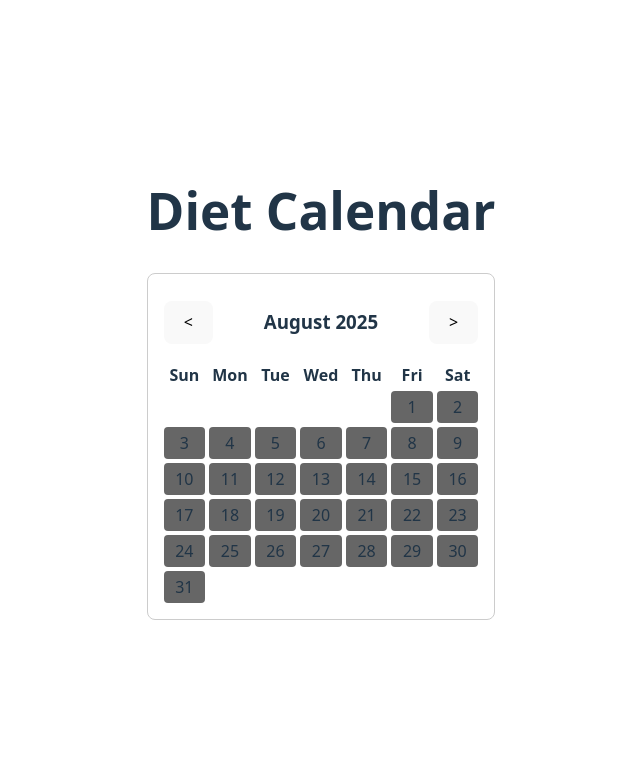
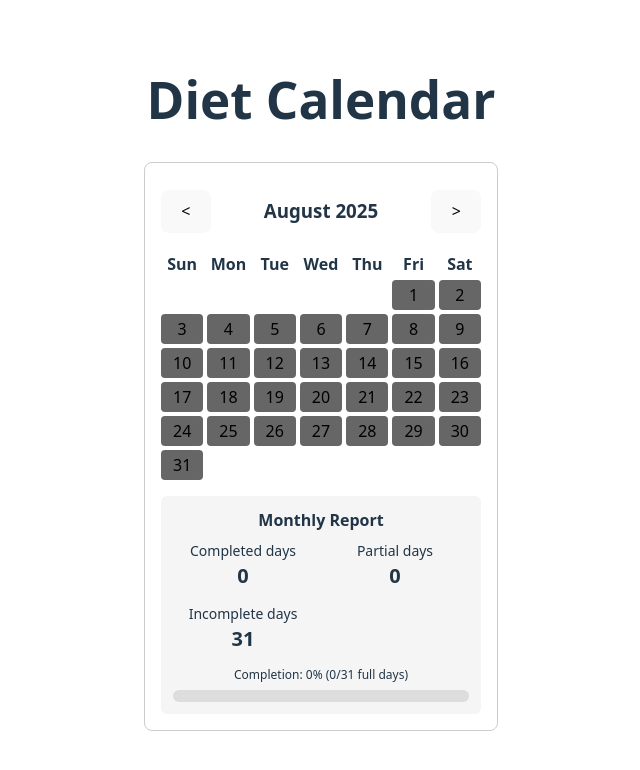
Before and after one commit to arturlicks/DietCalendarReact, a React (Vite) app: page / in a window 1280 px wide. Shown: the top 770 px of the page, without its empty margins (319-959 px from the left). Built offline with nearby package versions, Linux system fonts and the light colour scheme; no server answers; the database is empty.

Commit message:
Add Report component and integrate it into Calendar; refactor CalendarGrid and MealModal for improved functionality

```diff
--- a/src/Calendar.jsx
+++ b/src/Calendar.jsx
@@ -1,6 +1,7 @@
 import { useState, useMemo, useEffect } from 'react';
 import MealModal from './MealModal';
 import CalendarGrid from './CalendarGrid';
+import Report from './Report';
 import { supabase } from './supabaseClient';
 
 function getDaysInMonth(year, month) {
@@ -27,13 +28,15 @@ export default function Calendar() {
     const daysInMonth = getDaysInMonth(currentYear, currentMonth);
     const firstDay = new Date(currentYear, currentMonth, 1).getDay();
 
-    // Memoize days array for performance
+    // Memoize days array for performance. Each slot is an object with a stable id.
     const days = useMemo(() => {
         const arr = [];
-        for (let i = 0; i < firstDay; i++) arr.push(null);
-        for (let d = 1; d <= daysInMonth; d++) arr.push(d);
+        for (let i = 0; i < firstDay; i++) arr.push({ id: `empty-${currentYear}-${currentMonth}-${i}` });
+        for (let d = 1; d <= daysInMonth; d++) {
+            arr.push({ id: getDateKey(currentYear, currentMonth, d), day: d });
+        }
         return arr;
-    }, [firstDay, daysInMonth]);
+    }, [firstDay, daysInMonth, currentYear, currentMonth]);
 
     // Fetch selections from Supabase on mount
     useEffect(() => {
@@ -123,6 +126,12 @@ export default function Calendar() {
                 selections={selections}
                 onDayClick={openModal}
             />
+            <Report
+                year={currentYear}
+                month={currentMonth}
+                daysInMonth={daysInMonth}
+                selections={selections}
+            />
             <MealModal
                 open={selectedDay !== null}
                 date={
--- a/src/CalendarGrid.jsx
+++ b/src/CalendarGrid.jsx
@@ -1,12 +1,7 @@
 import React from 'react';
-
-function getDateKey(year, month, day) {
-    return `${year}-${String(month + 1).padStart(2, '0')}-${String(day).padStart(2, '0')}`;
-}
+import PropTypes from 'prop-types';
 
 export default function CalendarGrid({
-    year,
-    month,
     days,
     selections,
     onDayClick,
@@ -16,20 +11,21 @@ export default function CalendarGrid({
             {['Sun', 'Mon', 'Tue', 'Wed', 'Thu', 'Fri', 'Sat'].map((d) => (
                 <div key={d} style={{ fontWeight: 'bold', textAlign: 'center' }}>{d}</div>
             ))}
-            {days.map((d, i) => {
-                if (!d) return <div key={i}></div>;
-                const key = getDateKey(year, month, d);
-                const sel = selections[key];
+            {days.map((slot) => {
+                if (!slot.day) return <div key={slot.id} />;
+                const d = slot.day;
+                const key = slot.id; // already a date key
+                const sel = selections?.[key];
                 // How many meals checked
-                const lunchChecked = sel && sel.Lunch;
-                const snackChecked = sel && sel.Snack;
-                const dinnerChecked = sel && sel.Dinner;
+                const lunchChecked = !!sel?.Lunch;
+                const snackChecked = !!sel?.Snack;
+                const dinnerChecked = !!sel?.Dinner;
                 const allChecked = lunchChecked && snackChecked && dinnerChecked;
                 const noneChecked = !lunchChecked && !snackChecked && !dinnerChecked;
                 const someChecked = !allChecked && !noneChecked && (lunchChecked || snackChecked || dinnerChecked);
                 let background = '#666666ff';
-                let color = undefined;
-                let border = undefined;
+                let color;
+                let border;
                 if (allChecked) {
                     background = '#4caf50'; // all checked (green)
                     color = '#fff';
@@ -40,8 +36,10 @@ export default function CalendarGrid({
                     border = '2px solid #ffea00';
                 }
                 return (
-                    <div
-                        key={i}
+                    <button
+                        key={key}
+                        type="button"
+                        onClick={() => onDayClick(d)}
                         style={{
                             textAlign: 'center',
                             padding: 4,
@@ -50,13 +48,20 @@ export default function CalendarGrid({
                             borderRadius: 4,
                             color,
                             border,
+                            borderStyle: 'none',
                         }}
-                        onClick={() => onDayClick(d)}
+                        aria-label={`Day ${d}`}
                     >
                         {d}
-                    </div>
+                    </button>
                 );
             })}
         </div>
     );
 }
+
+CalendarGrid.propTypes = {
+    days: PropTypes.array.isRequired,
+    selections: PropTypes.object,
+    onDayClick: PropTypes.func.isRequired,
+};
--- a/src/MealModal.jsx
+++ b/src/MealModal.jsx
@@ -1,9 +1,24 @@
-import React from 'react';
+import React, { useEffect } from 'react';
+import PropTypes from 'prop-types';
 
 export default function MealModal({ open, date, mealSelections, onChange, onClose, onSave }) {
+    useEffect(() => {
+        function onKey(e) {
+            if (e.key === 'Escape') onClose();
+        }
+        if (open) {
+            window.addEventListener('keydown', onKey);
+            return () => window.removeEventListener('keydown', onKey);
+        }
+        return undefined;
+    }, [open, onClose]);
+
     if (!open) return null;
     return (
         <div
+            role="dialog"
+            aria-modal="true"
+            tabIndex={-1}
             style={{
                 position: 'fixed',
                 top: 0,
@@ -19,6 +34,7 @@ export default function MealModal({ open, date, mealSelections, onChange, onClos
             onClick={onClose}
         >
             <div
+                role="document"
                 style={{
                     background: '#555',
                     padding: 24,
@@ -54,7 +70,7 @@ export default function MealModal({ open, date, mealSelections, onChange, onClos
                         >
                             <input
                                 type="checkbox"
-                                checked={mealSelections[meal]}
+                                checked={!!mealSelections[meal]}
                                 onChange={() => onChange(meal)}
                                 style={{ marginRight: 8 }}
                             />
@@ -70,3 +86,12 @@ export default function MealModal({ open, date, mealSelections, onChange, onClos
         </div>
     );
 }
+
+MealModal.propTypes = {
+    open: PropTypes.bool.isRequired,
+    date: PropTypes.string,
+    mealSelections: PropTypes.object.isRequired,
+    onChange: PropTypes.func.isRequired,
+    onClose: PropTypes.func.isRequired,
+    onSave: PropTypes.func.isRequired,
+};
--- /dev/null
+++ b/src/Report.jsx
@@ -0,0 +1,73 @@
+import React, { useMemo } from 'react';
+import PropTypes from 'prop-types';
+
+function getDateKey(year, month, day) {
+    return `${year}-${String(month + 1).padStart(2, '0')}-${String(day).padStart(2, '0')}`;
+}
+
+export default function Report({ year, month, daysInMonth, selections }) {
+    // Compute counts for the month
+    const { completedDays, incompleteDays, partialDays } = useMemo(() => {
+        let completed = 0;
+        let partial = 0;
+        let incomplete = 0;
+        for (let d = 1; d <= daysInMonth; d++) {
+            const key = getDateKey(year, month, d);
+            const sel = selections[key];
+            if (!sel) {
+                incomplete++;
+                continue;
+            }
+            const vals = [sel.Lunch, sel.Snack, sel.Dinner];
+            const checkedCount = vals.filter(Boolean).length;
+            if (checkedCount === 3) completed++;
+            else if (checkedCount === 0) incomplete++;
+            else partial++;
+        }
+        return { completedDays: completed, incompleteDays: incomplete, partialDays: partial };
+    }, [year, month, daysInMonth, selections]);
+
+    const total = daysInMonth;
+    const percent = total === 0 ? 0 : Math.round((completedDays / total) * 100);
+
+    return (
+        <div style={{ marginTop: 16, padding: 12, background: '#f5f5f5', borderRadius: 6 }}>
+            <h4 style={{ margin: '0 0 8px 0' }}>Monthly Report</h4>
+            <div style={{ display: 'flex', gap: 12, alignItems: 'center', flexWrap: 'wrap' }}>
+                <div style={{ minWidth: 140 }}>
+                    <div style={{ fontSize: 14 }}>Completed days</div>
+                    <div style={{ fontSize: 20, fontWeight: 'bold' }}>{completedDays}</div>
+                </div>
+                <div style={{ minWidth: 140 }}>
+                    <div style={{ fontSize: 14 }}>Partial days</div>
+                    <div style={{ fontSize: 20, fontWeight: 'bold' }}>{partialDays}</div>
+                </div>
+                <div style={{ minWidth: 140 }}>
+                    <div style={{ fontSize: 14 }}>Incomplete days</div>
+                    <div style={{ fontSize: 20, fontWeight: 'bold' }}>{incompleteDays}</div>
+                </div>
+                <div style={{ flex: 1, minWidth: 180 }}>
+                    <div style={{ fontSize: 12, marginBottom: 6 }}>
+                        Completion: {percent}% ({completedDays}/{total} full days)
+                    </div>
+                    <div style={{ background: '#ddd', height: 12, borderRadius: 6, overflow: 'hidden' }}>
+                        <div style={{ width: `${percent}%`, height: '100%', background: '#4caf50' }} />
+                    </div>
+                </div>
+            </div>
+        </div>
+    );
+}
+
+Report.propTypes = {
+    year: PropTypes.number.isRequired,
+    month: PropTypes.number.isRequired,
+    daysInMonth: PropTypes.number.isRequired,
+    selections: PropTypes.objectOf(
+        PropTypes.shape({
+            Lunch: PropTypes.bool,
+            Snack: PropTypes.bool,
+            Dinner: PropTypes.bool,
+        })
+    ).isRequired,
+};
```
